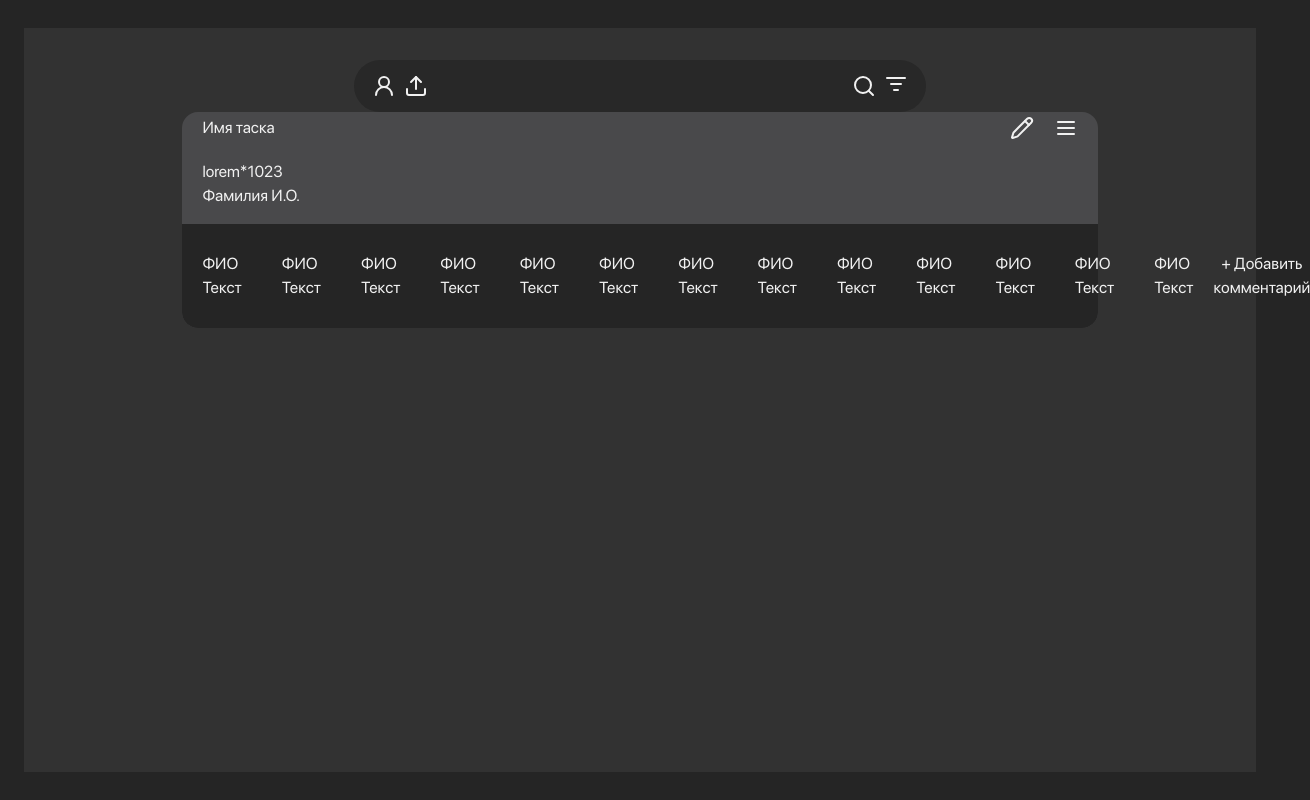
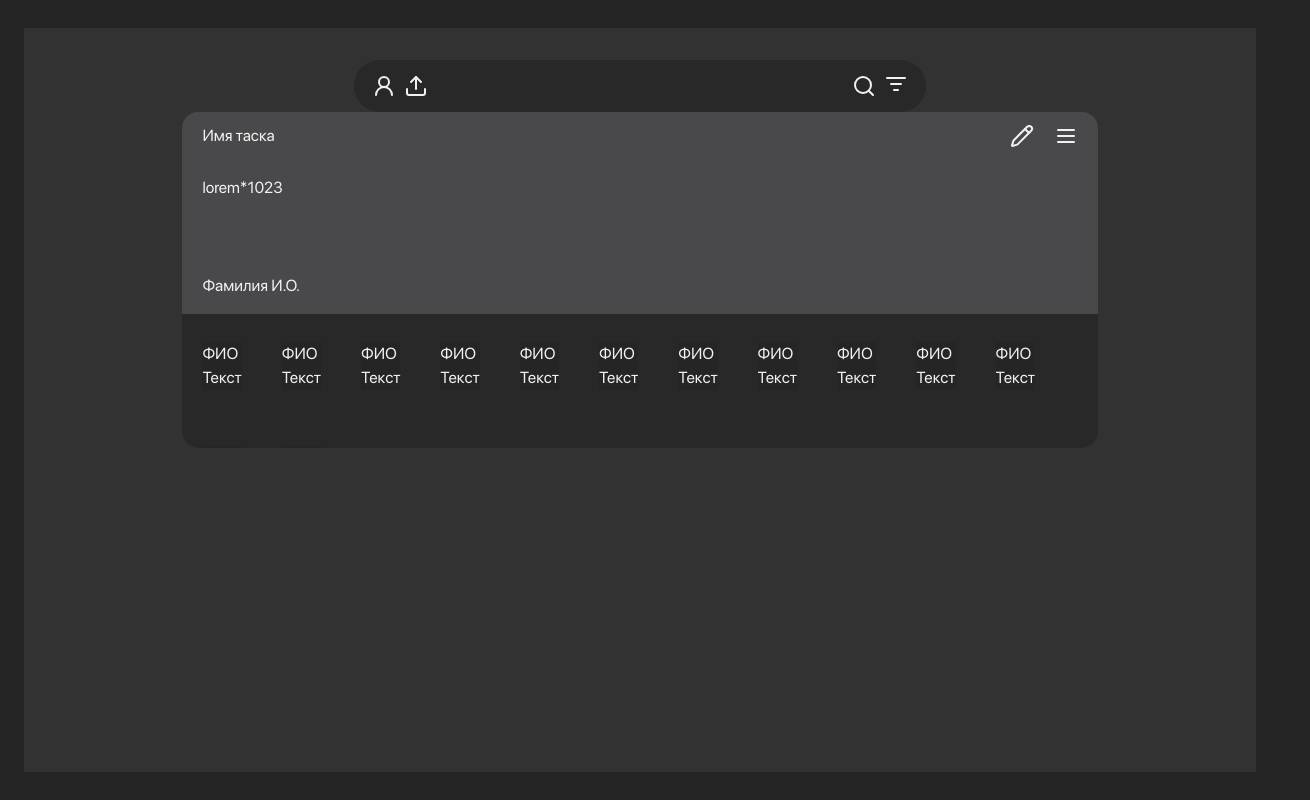
Before and after one commit to BigEnterpriseTechCorporation/Frontend, a Next.js app: page / in a window 1280 px wide. Shown: the whole page, 1310 px wide, since content can reach past the window. Built offline with nearby package versions, Linux system fonts and the light colour scheme.

Commit message:
feat: edit full task

```diff
--- a/components/ui/comment.tsx
+++ b/components/ui/comment.tsx
@@ -1,6 +1,6 @@
 export default function Comment(){
     return (
-        <div className="px-5 py-7">
+        <div className="mx-5 my-7 bg-DarkContrastBGRD">
             <p>ФИО</p>
             <p>Текст</p>
         </div>
--- a/components/ui/fulltask.tsx
+++ b/components/ui/fulltask.tsx
@@ -5,7 +5,7 @@ import Comment from './comment'
 export default function FullTask(){
     return (
         <div className='flex justify-between flex-col  h-full '>
-            <header className='flex justify-between items-center h-8 px-5 py-4'>
+            <header className='flex justify-between items-center h-8 px-5 py-6 '>
                 <p>Имя таска</p>
                 <div className='flex'>
                     <Link
@@ -22,7 +22,7 @@ export default function FullTask(){
                 <p>lorem*1023</p>
                 <p>Фамилия И.О. </p>
             </main>
-            <footer className='flex bg-DarkContrastBGRD rounded-b-2xl'>
+            <footer className='flex flex-wrap overflow-y-auto bg-DarkTextboxBGRD rounded-b-2xl h-full'>
                 <Comment />
                 <Comment />
                 <Comment />
```
